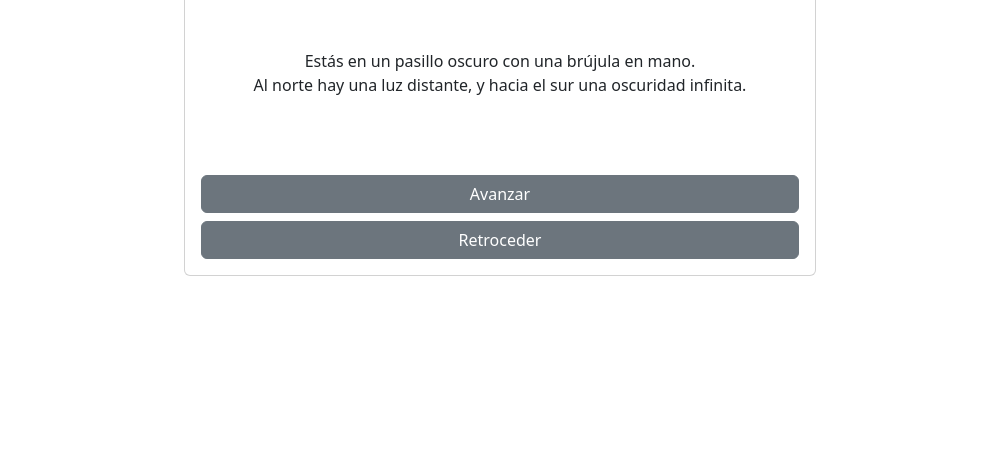
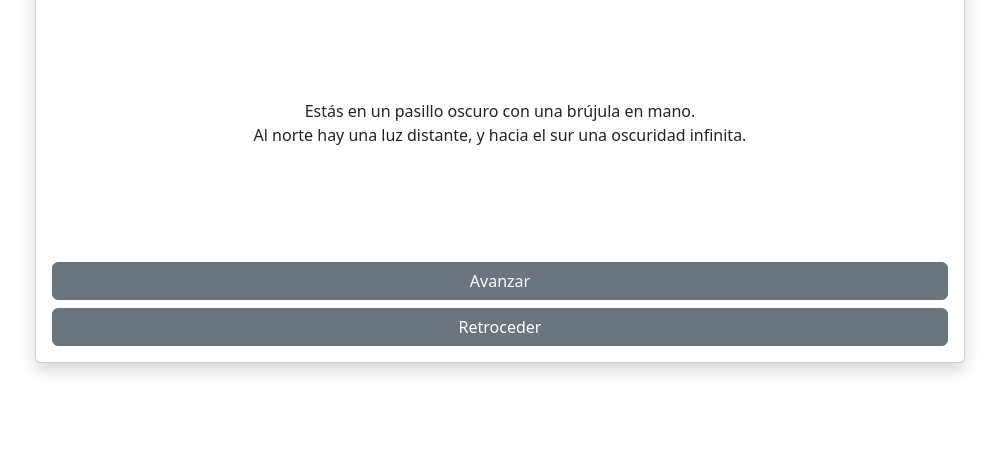
Before and after one commit to Kranco/STPA-Kranco, a website: page index.html in a window 1280 px wide. Shown: the part 331-800 px from the top of the page, without its empty margins (140-1139 px from the left). Drawn offline with nearby package versions, Linux system fonts and the light colour scheme.

Commit message:
Arreglado vh y scrollbar apareciendo

```diff
--- a/STPA.js
+++ b/STPA.js
@@ -1,28 +1,49 @@
 var STPA = {
     pagina:[
         {
-            value:0,
-            text:"<div>Estás en un pasillo oscuro con una brújula en mano.</div><div>Al norte hay una luz distante, y hacia el sur una oscuridad infinita.</div>",
-            b1:{dest:1,text:"Avanzar"},
-            b2:{dest:2,text:"Retroceder"}
+            value:0
         },
         {
             value:1,
-            text:"Das con una puerta cerrada. Necesitás una llave.",
-            b1:{dest:0,text:"Volver al inicio"},
-            b2:{dest:3,text:"Dar Vueltas"}
+            text:"<div>Estás en un pasillo oscuro con una brújula en mano.</div><div>Al norte hay una luz distante, y hacia el sur una oscuridad infinita.</div>",
+            b1:{dest:2,text:"Avanzar"},
+            b2:{dest:3,text:"Retroceder"}
         },
         {
             value:2,
-            text:"La oscuridad te traga y el entorno no cambia sin importar cuanto camines.",
-            b1:{dest:0,text:"Volver al inicio"},
-            b2:{dest:3,text:"Dar Vueltas"}
+            text:"<div>Das con una puerta cerrada. Necesitás una llave.</div>",
+            b1:{dest:1,text:"Volver al inicio"},
+            b2:{dest:4,text:"Dar Vueltas"}
         },
         {
             value:3,
-            text:"Das vueltas.",
-            b1:{dest:0,text:"Volver al inicio"},
-            b2:{dest:3,text:"Dar Vueltas"}
+            text:"<div>La oscuridad te traga y el entorno no cambia sin importar cuanto camines.</div>",
+            b1:{dest:1,text:"Volver al inicio"},
+            b2:{dest:4,text:"Dar Vueltas"}
+        },
+        {
+            value:4,
+            text:"<div>Das vueltas.</div>",
+            b1:{dest:1,text:"Volver al inicio"},
+            b2:{dest:4,text:"Dar Vueltas"}
+        },
+        {
+            value:5,
+            text:"<div>Das vueltas.</div>",
+            b1:{dest:1,text:"Volver al inicio"},
+            b2:{dest:4,text:"Dar Vueltas"}
+        },
+        {
+
+        },
+        {
+
+        },
+        {
+
+        },
+        {
+
         }
     ]
 };
--- a/index.html
+++ b/index.html
@@ -11,17 +11,19 @@
 </head>
 
 <body>
-    <div class="d-flex p-2 justify-content-center bg-secondary-subtle align-items-center" style="height: 700px;">
-        <div class="d-flex card w-50 h-75 p-2">
+    <div class="container-fluid vh-100">
+        <div class="d-flex p-2 justify-content-center bg-secondary-subtle align-items-center h-100">
+            <div class="d-flex card w-75 h-75 p-2 shadow">
                 <div id="image" class="d-flex align-self-center p-2">
                     <img src="android-chrome-192x192.png">
                 </div>
                 <div class="d-flex align-items-center flex-fill my-auto justify-content-center p-2">
                     <div id="text" class="align-middle my-auto text-center"></div>
                 </div>
-            <div id="ct1" class="d-flex justify-content-center mt-auto flex-column p-2">
-                <button id="bt1" value="0" class="btn btn-secondary mb-1"></button>
-                <button id="bt2" value="0" class="btn btn-secondary mt-1"></button>
+                <div id="ct1" class="d-flex justify-content-center flex-column p-2">
+                    <button id="bt1" value="1" class="btn btn-secondary mb-1"></button>
+                    <button id="bt2" value="1" class="btn btn-secondary mt-1"></button>
+                </div>
             </div>
         </div>
     </div>
--- a/min.js
+++ b/min.js
@@ -4,7 +4,7 @@ var bt1 = document.querySelector('#bt1');
 var bt2 = document.querySelector('#bt2');
 
 document.addEventListener("DOMContentLoaded", function(event) {
-    let btVal = 0;
+    let btVal = 1;
     let stpa = STPA.pagina[btVal];
 
     text.innerHTML = '<div class="pg">'+stpa.text+'</div>';
```
Lines whose indentation alone changed are shown as unchanged.
